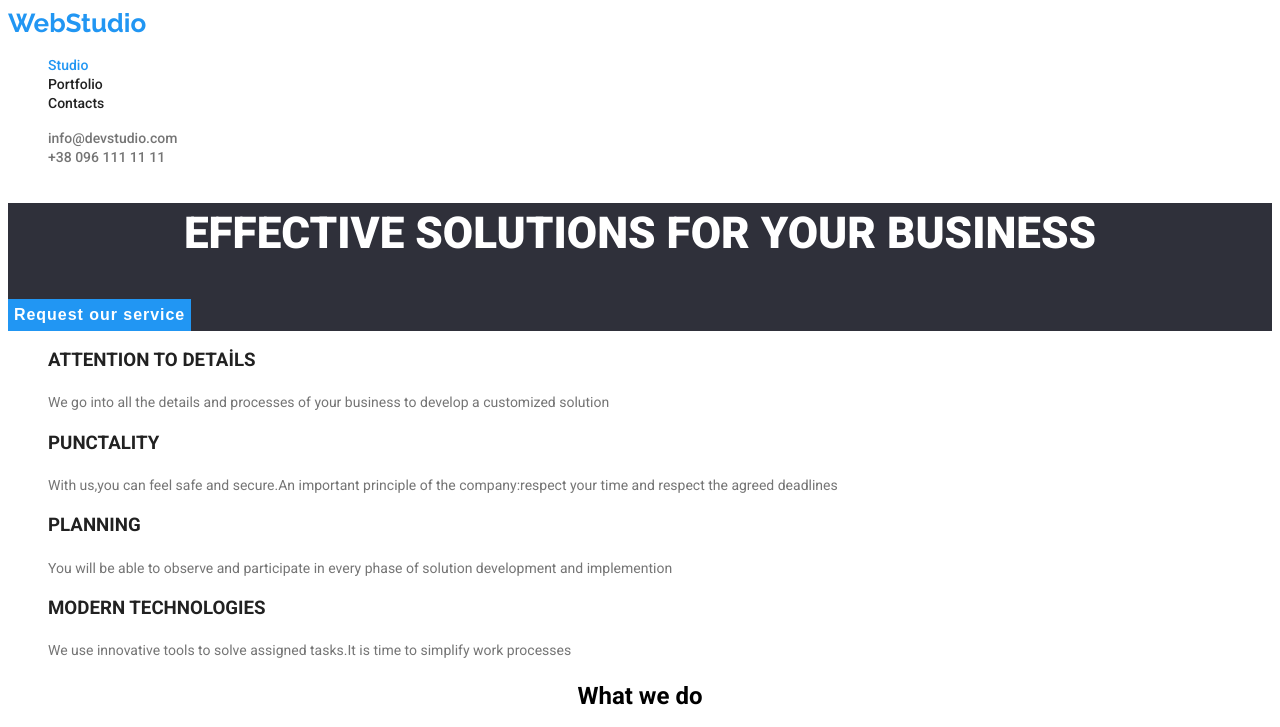
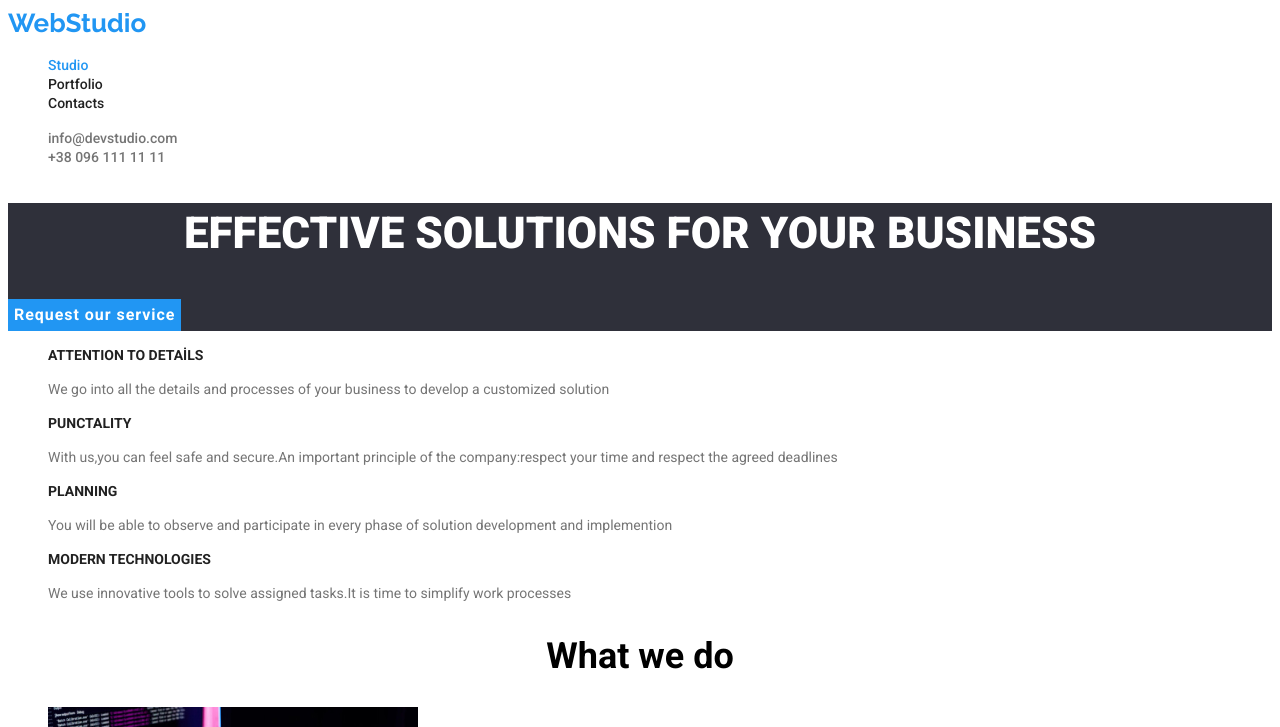
Before and after one commit to mdemir5283/goit-markup-hw-02, a plain HTML site: page index.html in a window 1280 px wide. Both pictures are taken after a click on the button "Request our service". Shown: the top 727 px of the page. Drawn offline with Linux system fonts and the light colour scheme.

Commit message:
latest homework2

```diff
--- a/css/styles.css
+++ b/css/styles.css
@@ -28,11 +28,20 @@ h1 {
   line-height: calc(60 / 44);
   font-size: 44px;
 }
+.btn-service11:hover,
+:focus {
+  color: var(--accent-blue);
+  text-color: var(--primary-light-color);
+}
+.btn-service:hover,
+:focus {
+  color: var(--accent-blue);
+  text-color: var(--primary-light-color);
+}
 
 .btn-service {
-  left: 0px;
   background: var(--accent-blue);
-
+  font-family: "Roboto";
   font-weight: 700;
   font-size: 16px;
   line-height: calc(30 / 16);
@@ -44,25 +53,16 @@ h1 {
   color: var(--primary-light-color);
   cursor: pointer;
 }
-.active-button {
-  background: var(--accent-blue);
-  color: var(--primary-light-color);
-  border: none;
 
-  font-weight: 500;
-  font-size: 16px;
-  line-height: calc(26 / 16);
-}
 .btn-service11 {
   font-weight: 500;
   font-size: 16px;
-  text-align: left;
-  height: 38px;
-  left: 495px;
-  top: 174px;
-  background: var(--primary-backround-color);
+  font-family: "Roboto";
+  line-height: calc(26 / 16);
   border: none;
   cursor: pointer;
+  background: var(--accent-blue);
+  color: var(--primary-light-color);
 }
 
 .navbar-navlink {
@@ -107,10 +107,11 @@ h2 {
   text-align: center;
   font-weight: 700;
   line-height: calc(42 / 36);
+  font-size: 36px;
 }
-h3 {
+.features {
   list-style: none;
-
+  font-size: 14px;
   font-weight: 700;
   color: var(--primary-text-color);
   line-height: calc(16 / 14);
@@ -122,15 +123,18 @@ h3 {
 }
 .sub-heading {
   text-align: center;
-  list-style: none;
+  font-weight: 500;
   color: var(--primary-text-color);
   line-height: calc(19 / 16);
+  font-size: 16px;
 }
 .ourteam-text {
   text-align: center;
-  list-style: none;
+
   color: var(--secondary-text-color);
   line-height: calc(19 / 16);
+  font-size: 16px;
+  font-weight: 400;
 }
 .ourteam {
   list-style: none;
@@ -141,6 +145,7 @@ h3 {
   font-weight: 400;
   color: var(--primary-light-color);
   line-height: calc(19 / 16);
+  font-size: 14px;
 }
 
 ul li {
@@ -159,7 +164,7 @@ a {
   font-weight: 400;
   color: var(--primary-light-color);
   line-height: calc(24 / 14);
-  font-style: normal;
+  font-size: 14px;
 }
 
 .apps {
--- a/index.html
+++ b/index.html
@@ -45,29 +45,29 @@
       <section class="body-section">
         <ul>
           <li>
-            <h3>ATTENTION TO DETAİLS</h3>
-            <p>
+            <h3 class="features">ATTENTION TO DETAİLS</h3>
+            <p class="discription">
               We go into all the details and processes of your business to
               develop a customized solution
             </p>
           </li>
           <li>
-            <h3>PUNCTALITY</h3>
-            <p>
+            <h3 class="features">PUNCTALITY</h3>
+            <p class="discription">
               With us,you can feel safe and secure.An important principle of the
               company:respect your time and respect the agreed deadlines
             </p>
           </li>
           <li>
-            <h3>PLANNING</h3>
-            <p>
+            <h3 class="features">PLANNING</h3>
+            <p class="discription">
               You will be able to observe and participate in every phase of
               solution development and implemention
             </p>
           </li>
           <li>
-            <h3>MODERN TECHNOLOGIES</h3>
-            <p>
+            <h3 class="features">MODERN TECHNOLOGIES</h3>
+            <p class="discription">
               We use innovative tools to solve assigned tasks.It is time to
               simplify work processes
             </p>
```
Also changed, not shown: portfolio.html (+1 -1 lines).
